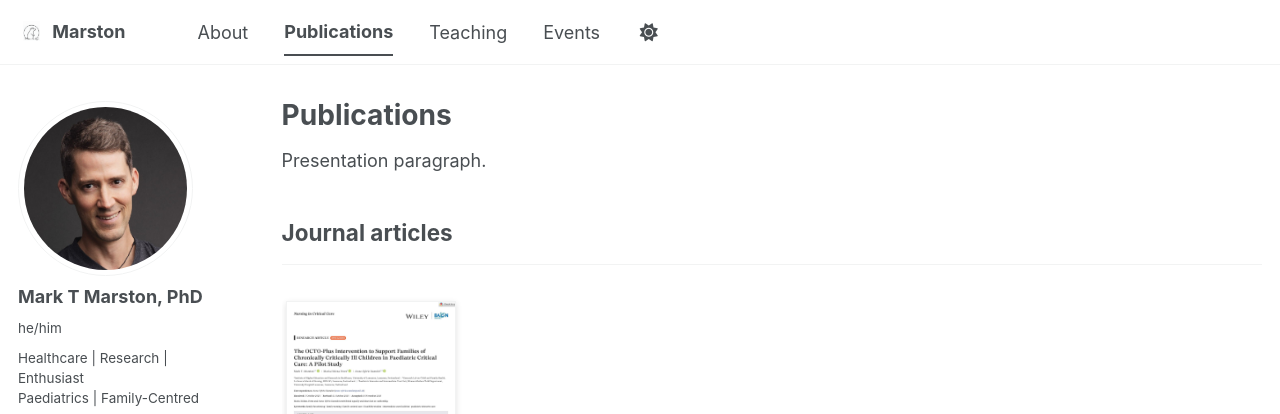
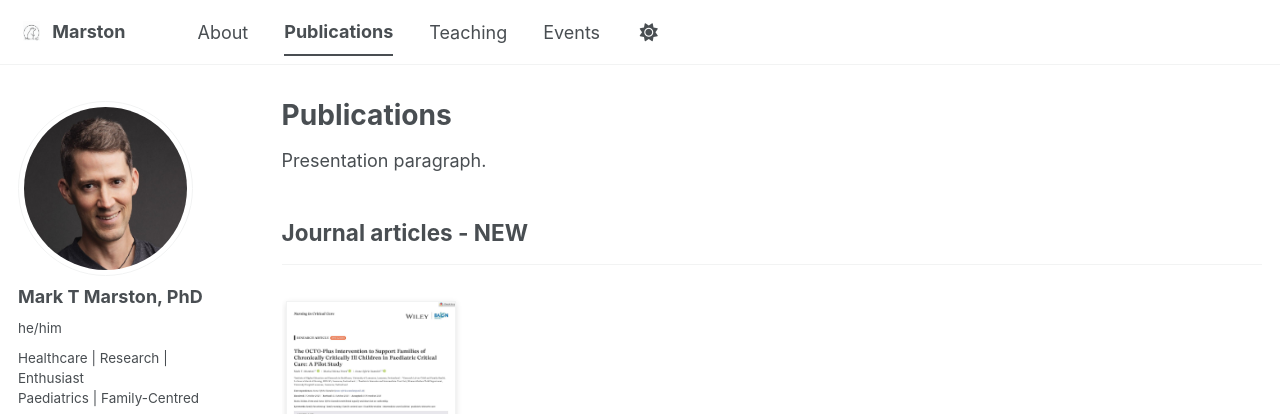
Before and after one commit to marstonRN/marston.github.io, a Jekyll site: the page built from _pages/publications.html, in a window 1280 px wide and 900 px high. Shown: the top 414 px of the window. Built offline with Jekyll 4.4.1, drawn with Linux system fonts in a browser that asks for light colours; a style sheet for code colours, icons or effects is not loaded.

Commit message:
Update publications.html

```diff
--- a/_pages/publications.html
+++ b/_pages/publications.html
@@ -7,7 +7,7 @@ author_profile: true
 
 <p>Presentation paragraph.</p>
 
-<h2>Journal articles</h2><hr />
+<h2>Journal articles - NEW</h2><hr />
 
 {% include publication-carousel.html %}
 
```
